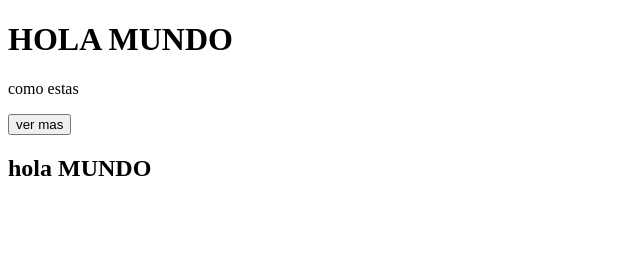
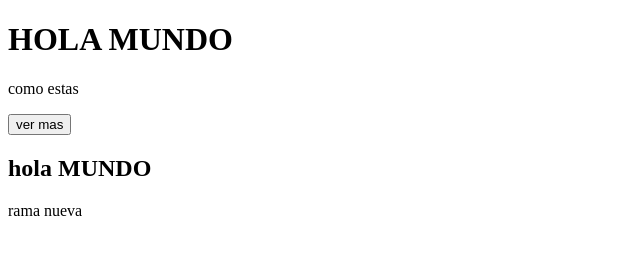
Before and after one commit to Alejandrafb/clase13-github, a plain HTML site: page index.html in a window 1280 px wide. Shown: the full height of the page, 0-640 px from the left. Drawn offline with Linux system fonts and the light colour scheme.

Commit message:
trabajando rama nueva

```diff
--- a/index.html
+++ b/index.html
@@ -11,6 +11,7 @@
     <P>como estas</p>
         <button>ver mas</button>
         <h2>hola MUNDO</h2>
+        <p>rama nueva</p>
 
 </body>
 </html>
```
